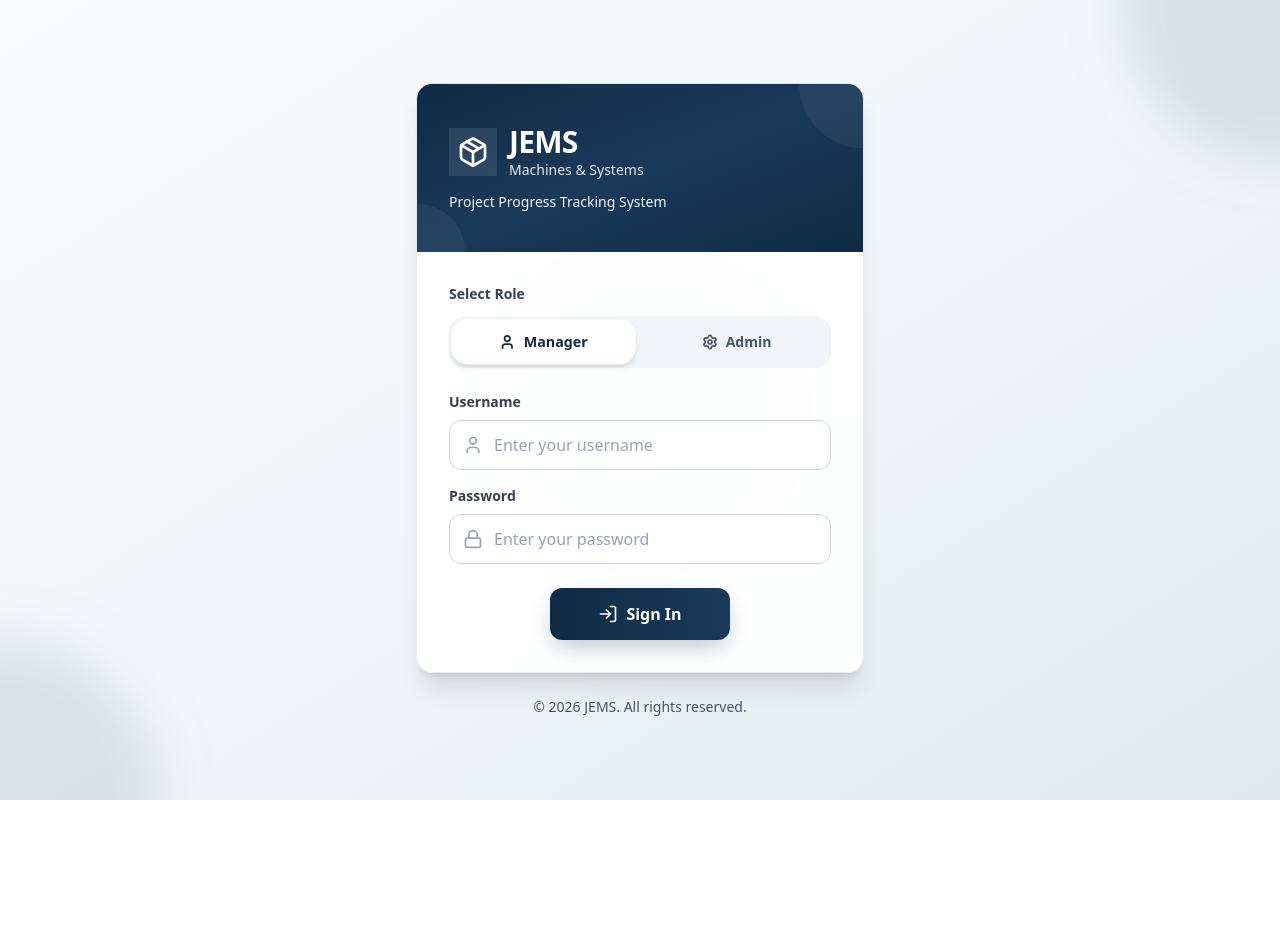
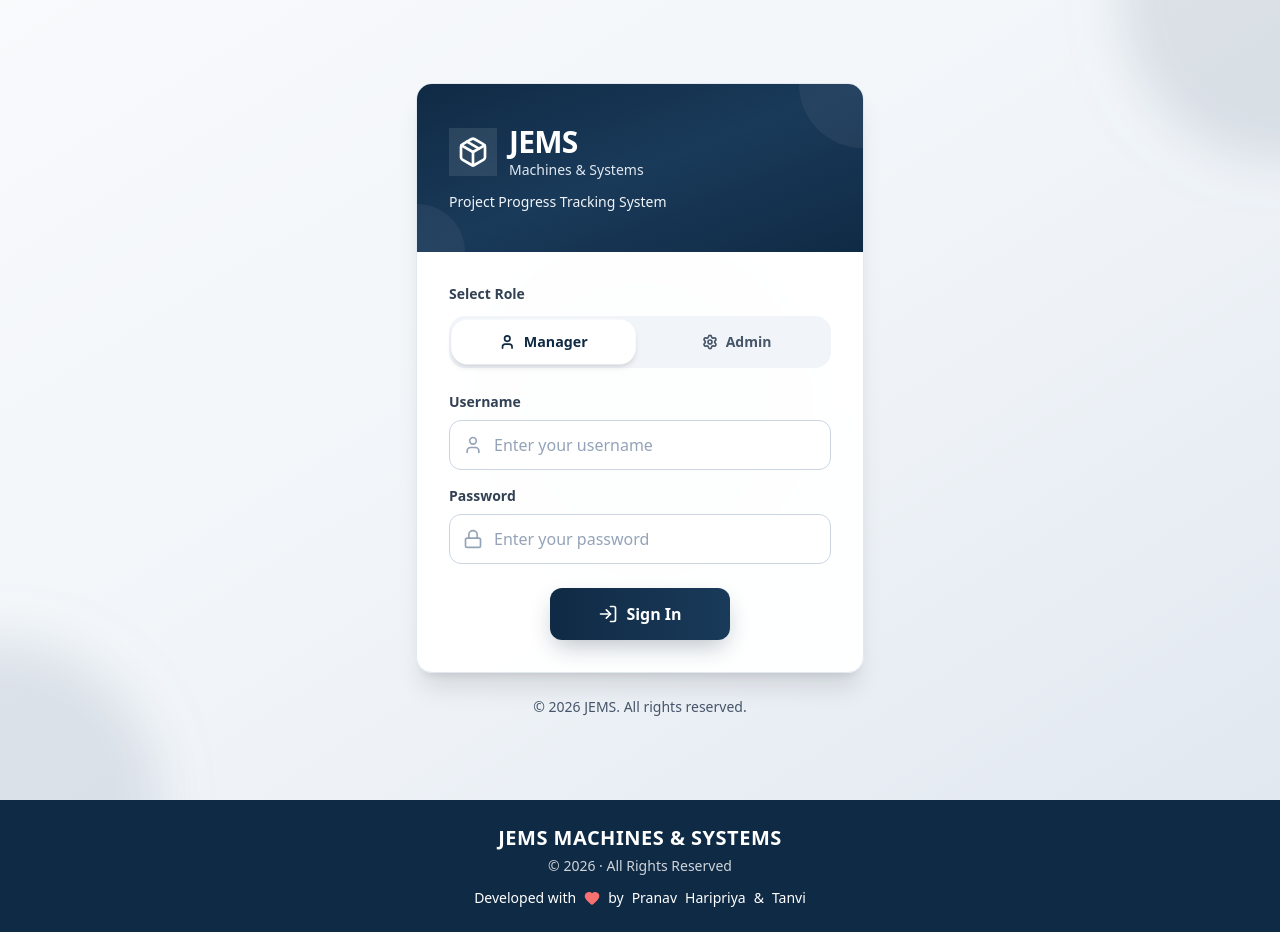
Before and after one commit to PranavKulkarni581/JEMS-Machines-Systems-Project, a React (Vite) app in the folder frontend/: page / in a window 1280 px wide. Before the commit the page ends 800 px from the top, so only its background shows below. Built offline with nearby package versions, Linux system fonts and the light colour scheme.

Commit message:
footer added

```diff
--- /dev/null
+++ b/frontend/src/Pages/Footer.jsx
@@ -0,0 +1,57 @@
+import React from 'react';
+import { Heart } from 'lucide-react';
+
+export default function Footer() {
+  return (
+    <footer
+      className="w-full py-6 text-center text-white shadow-lg"
+      style={{
+        backgroundColor: '#0F2A44',
+        fontFamily:
+          'ui-sans-serif, system-ui, -apple-system, BlinkMacSystemFont, "Segoe UI", Roboto, "Helvetica Neue", Arial, "Noto Sans", sans-serif'
+      }}
+    >
+      {/* Company Name */}
+      <p className="text-xl font-semibold tracking-wide uppercase">
+        JEMS Machines & Systems
+      </p>
+
+      {/* Copyright */}
+      <p className="text-sm mt-1 opacity-80">
+        © {new Date().getFullYear()} · All Rights Reserved
+      </p>
+
+      {/* Developed By */}
+      <p className="mt-3 flex items-center justify-center gap-2 text-sm">
+        Developed with
+        <Heart className="w-4 h-4 text-red-400 fill-red-400" />
+        by
+        <a
+          href="https://www.linkedin.com/in/pranav-kulkarni1/"
+          target="_blank"
+          rel="noopener noreferrer"
+          className="font-medium hover:underline hover:text-slate-200 transition"
+        >
+          Pranav
+        </a>
+         <a
+          href="https://www.linkedin.com/in/haripriya-yele-38a5a5289/"
+          target="_blank"
+          rel="noopener noreferrer"
+          className="font-medium hover:underline hover:text-slate-200 transition"
+        >
+          Haripriya
+        </a>
+        &
+        <a
+          href="https://www.linkedin.com/in/tanvi-diwan-6398b6292/"
+          target="_blank"
+          rel="noopener noreferrer"
+          className="font-medium hover:underline hover:text-slate-200 transition"
+        >
+          Tanvi
+        </a>
+      </p>
+    </footer>
+  );
+}
--- a/frontend/src/Pages/JEMSTracker.jsx
+++ b/frontend/src/Pages/JEMSTracker.jsx
@@ -10,6 +10,7 @@ import ManagerSubTasks from './ManagerSubTasks';
 import StageTasksPage from './SubTasksPage';
 import UsersPage from './UsersPage';
 import AddMachine from './AddMachine';
+import Footer from './Footer';
 
 const API_BASE_URL = 'https://jems-machines-systems.onrender.com/api';
 
@@ -70,6 +71,7 @@ export default function JEMSTracker() {
   if (loading) return <div className="p-6">Loading...</div>;
 
   return (
+     <>
     <Routes>
 
       {/* ================= LOGIN ================= */}
@@ -212,5 +214,7 @@ export default function JEMSTracker() {
 
       <Route path="*" element={<Navigate to="/" />} />
     </Routes>
+    <Footer/>
+    </>
   );
 }
```
